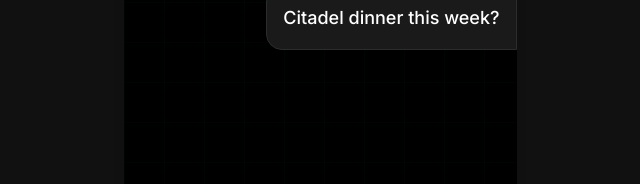
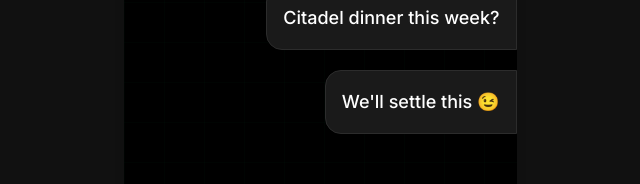
Before and after one commit to swapnilgupta14/citadel-web-fe, a React (Vite) app: page / in a window 1280 px wide. Shown: the part 530-714 px from the top of the page, without its empty margins (320-960 px from the left). Built offline with nearby package versions, Linux system fonts and the light colour scheme; no server answers.

Commit message:
fix: reduce start chat delay in SplashSequence component from 4000ms to 3500ms for improved user experience

```diff
--- a/src/pages/SplashSequence.tsx
+++ b/src/pages/SplashSequence.tsx
@@ -56,7 +56,7 @@
   }, []);
 
   useEffect(() => {
-    const startChatDelay = 4000;
+    const startChatDelay = 3500;
 
     chatMessages.forEach((_, index) => {
       setTimeout(
```
